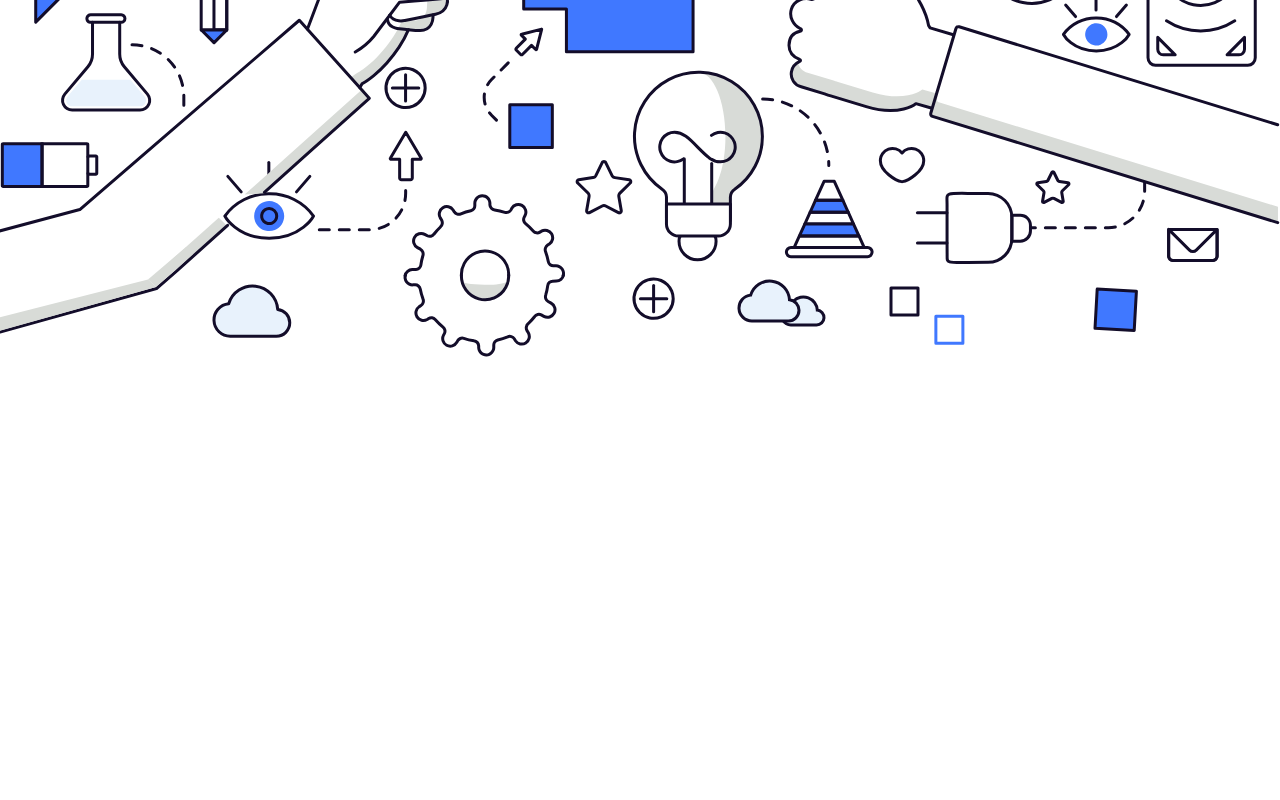
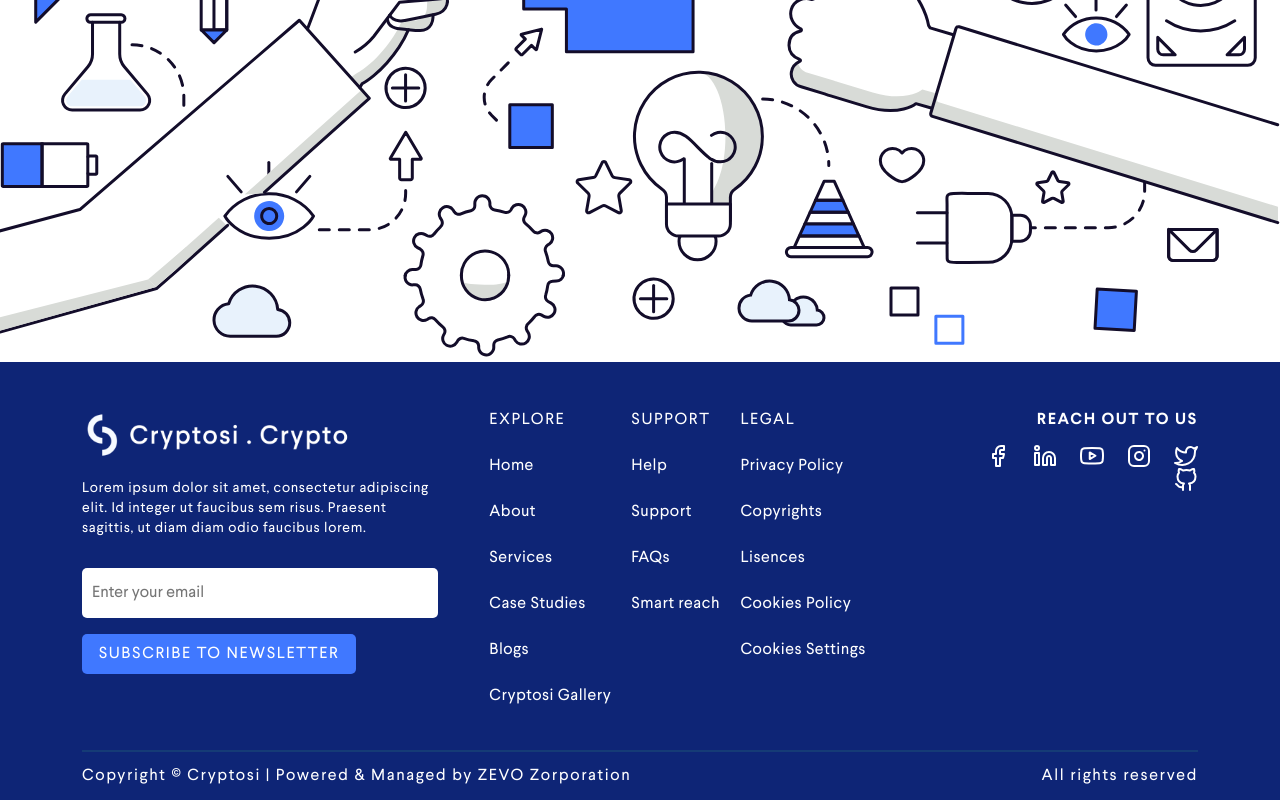
Before and after one commit to zevocorporation/cryptoc.crypto, a React (Create React App) app: page / in a window 1280 px wide. Shown: the part 859-1659 px from the top of the page. Before the commit the page ends 1221 px from the top, so only its background shows below. Built offline with nearby package versions, Linux system fonts and the light colour scheme.

Commit message:
adding footer

```diff
--- a/src/App.js
+++ b/src/App.js
@@ -1,6 +1,7 @@
 import { BrowserRouter, Route} from 'react-router-dom'
 import Home from './Components/Home/home'
 import Navbar from './Components/Layout/Navbar'
+import Footer from './Components/Layout/Footer'
 
 import './App.css';
 
@@ -10,6 +11,7 @@ function App() {
       <BrowserRouter>
         <Navbar/>
         <Route exact path='/' component={Home} />
+        <Footer />
       </BrowserRouter>
     </div>
   );
--- /dev/null
+++ b/src/Components/Layout/Footer.css
@@ -0,0 +1,120 @@
+.Footer {
+  background: #0e2576;
+  padding: 50px 0 0 0;
+}
+
+.footer__logo {
+  height: 46px;
+  width: auto;
+  margin-bottom: 20px;
+}
+
+.footer__para {
+  font-family: Larsseit;
+  font-style: normal;
+  font-weight: normal;
+  font-size: 14px;
+  line-height: 20px;
+  letter-spacing: 0.05em;
+  color: #ffffff;
+  margin-bottom: 30px;
+}
+
+.newsletter__input {
+  width: 100%;
+  height: 50px;
+  left: 50px;
+  top: 927px;
+  padding: 0 10px;
+  background: #ffffff;
+  border-radius: 5px;
+  border: none;
+  margin-bottom: 16px;
+}
+
+.newsletter__button {
+  width: 274px;
+  height: 40px;
+  background: #4078ff;
+  border-radius: 5px;
+  color: #ffffff;
+  font-family: Larsseit;
+  font-style: normal;
+  font-weight: 500;
+  font-size: 16px;
+  line-height: 16px;
+  letter-spacing: 0.1em;
+}
+
+.footer__2 {
+  display: flex;
+  justify-content: center;
+}
+
+.footer__table th {
+  font-family: Larsseit;
+  font-style: normal;
+  font-weight: 500;
+  font-size: 16px;
+  line-height: 16px;
+  letter-spacing: 0.1em;
+  color: #ffffff;
+  padding: 0 30px 30px 0;
+}
+
+.footer__table td {
+  font-family: Larsseit;
+  font-style: normal;
+  font-weight: 500;
+  font-size: 16px;
+  line-height: 16px;
+  letter-spacing: 0.03em;
+  color: rgba(255, 255, 255, 0.75);
+  padding: 0 20px 30px 0;
+}
+
+.footer__table a {
+  color: white;
+  text-decoration: none;
+}
+
+.footer__3 {
+  font-family: Larsseit;
+  font-style: normal;
+  font-weight: 500;
+  font-size: 16px;
+  line-height: 16px;
+  letter-spacing: 0.1em;
+  color: #ffffff;
+  text-align: right;
+}
+
+.footer__3 img {
+  margin-left: 23px;
+}
+
+.footer__hr {
+  height: 0px;
+  border: 0.5px solid rgba(58, 216, 197, 0.5);
+}
+
+.footer__copyright {
+  font-family: Larsseit;
+  font-style: normal;
+  font-weight: 500;
+  font-size: 16px;
+  line-height: 16px;
+  letter-spacing: 0.1em;
+  color: #ffffff;
+}
+
+.footer__rights{
+  text-align: right;
+  font-family: Larsseit;
+  font-style: normal;
+  font-weight: 500;
+  font-size: 16px;
+  line-height: 16px;
+  letter-spacing: 0.1em;
+  color: #FFFFFF;
+}
--- /dev/null
+++ b/src/Components/Layout/Footer.js
@@ -0,0 +1,82 @@
+import React from 'react'
+import './Footer.css'
+import { Link } from 'react-router-dom';
+
+function Footer() {
+    return (
+        <footer className="Footer">
+            <div className="container">
+                <div className="row">
+                    <div className="col-lg-4 footer__1">
+                        <img className="footer__logo" src="/Logo_White.png" alt="brand-logo" />
+                        <p className="footer__para">Lorem ipsum dolor sit amet, consectetur adipiscing elit. Id integer ut faucibus sem risus. Praesent sagittis, ut diam diam odio faucibus lorem.</p>
+                        <input className="newsletter__input" placeholder="Enter your email" />
+                        <button className="btn newsletter__button">SUBSCRIBE TO NEWSLETTER</button>
+                    </div>
+                    <div className="col-lg-5 footer__2">
+                        <table className="footer__table">
+                            <tr>
+                                <th>EXPLORE</th>
+                                <th>SUPPORT</th>
+                                <th>LEGAL</th>
+                            </tr>
+                            <tr>
+                                <td><Link>Home</Link></td>
+                                <td><Link>Help</Link></td>
+                                <td><Link>Privacy Policy</Link></td>
+                            </tr>
+                            <tr>
+                                <td><Link>About</Link></td>
+                                <td><Link>Support</Link></td>
+                                <td><Link>Copyrights</Link></td>
+                            </tr>
+                            <tr>
+                                <td><Link>Services</Link></td>
+                                <td><Link>FAQs</Link></td>
+                                <td><Link>Lisences</Link></td>
+                            </tr>
+                            <tr>
+                                <td><Link>Case Studies</Link></td>
+                                <td><Link>Smart reach</Link></td>
+                                <td><Link>Cookies Policy</Link></td>
+                            </tr>
+                            <tr>
+                                <td><Link>Blogs</Link></td>
+                                <td></td>
+                                <td><Link>Cookies Settings</Link></td>
+                            </tr>
+                            <tr>
+                                <td><Link>Cryptosi Gallery</Link></td>
+                                <td></td>
+                                <td></td>
+                            </tr>
+                        </table>
+                    </div>
+                    <div className="col-lg-3 footer__3">
+                        <p>REACH OUT TO US</p>
+                        <div>
+                            <img src="/Icons/facebook.svg" alt="social" />
+                            <img src="/Icons/linkedin.svg" alt="social" />
+                            <img src="/Icons/youtube.svg" alt="social" />
+                            <img src="/Icons/instagram.svg" alt="social" />
+                            <img src="/Icons/twitter.svg" alt="social" />
+                            <img src="/Icons/github.svg" alt="social" />
+                        </div>
+                    </div>
+                </div>
+                <hr className="footer__hr" />
+                <div className="row">
+                    <div className="col-md-8">
+                        <p className="footer__copyright">Copyright © Cryptosi | Powered & Managed by ZEVO Zorporation</p>
+                    </div>
+                    <div className="col-md-4">
+                        <p className="footer__rights">All rights reserved</p>
+                    </div>
+                </div>
+            </div>
+            {/* <img src="" className="footer__blob" alt="blob" /> */}
+        </footer>
+    )
+}
+
+export default Footer
```
